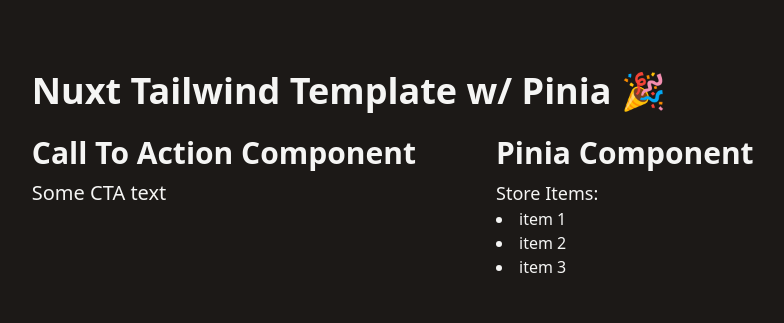
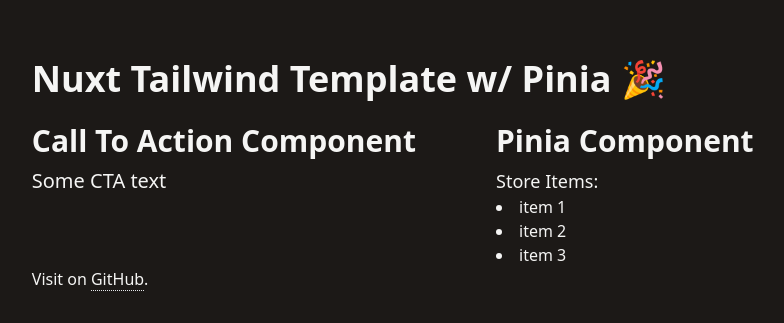
Before and after one commit to michaelsynan/Nuxt-Tailwind-Template, a Nuxt app: page / in a window 1280 px wide. Shown: the part 229-552 px from the top of the page, without its empty margins (184-968 px from the left). Built offline with nearby package versions, Linux system fonts and the light colour scheme.

Commit message:
Added 'visit GitHub' link

```diff
--- a/assets/css/main.css
+++ b/assets/css/main.css
@@ -29,6 +29,10 @@
         @apply text-sm md:text-base;
     }
 
+    a {
+        @apply border-b border-dotted hover:border-solid hover:border-b-2
+    }
+
     ul {
         @apply list-disc;
     }
--- a/pages/index.vue
+++ b/pages/index.vue
@@ -12,6 +12,9 @@
       <div class="col-span-1">
         <PiniaComponent />
       </div>
+      <div class="col-span-2">
+        Visit on <nuxt-link to="https://github.com/michaelsynan/Nuxt-Tailwind-Template">GitHub</nuxt-link>.
+      </div>
     </div>
   </div>
 </template>
```
